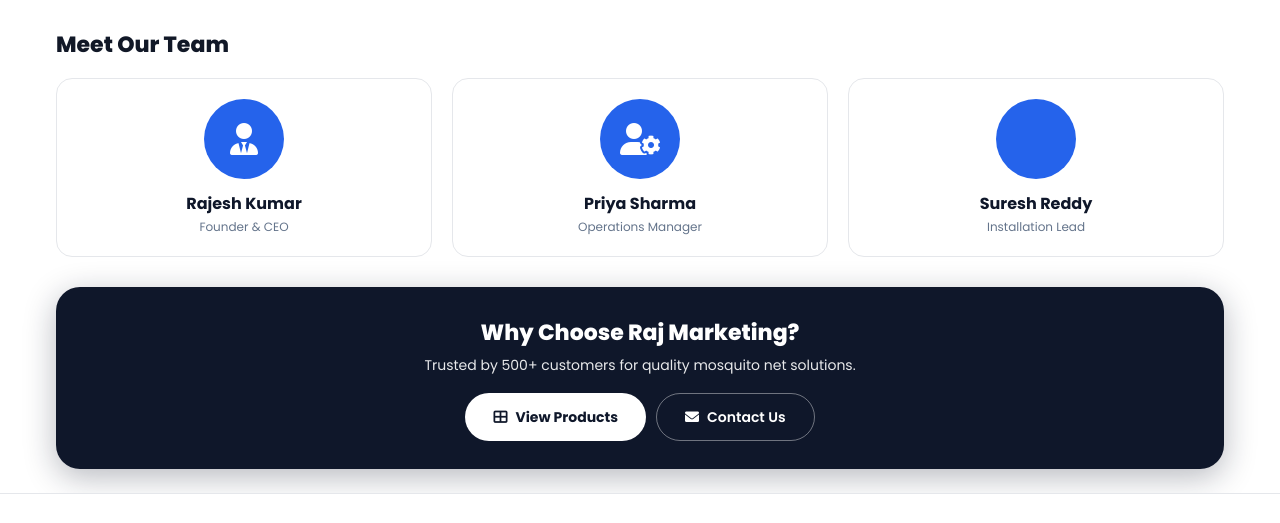
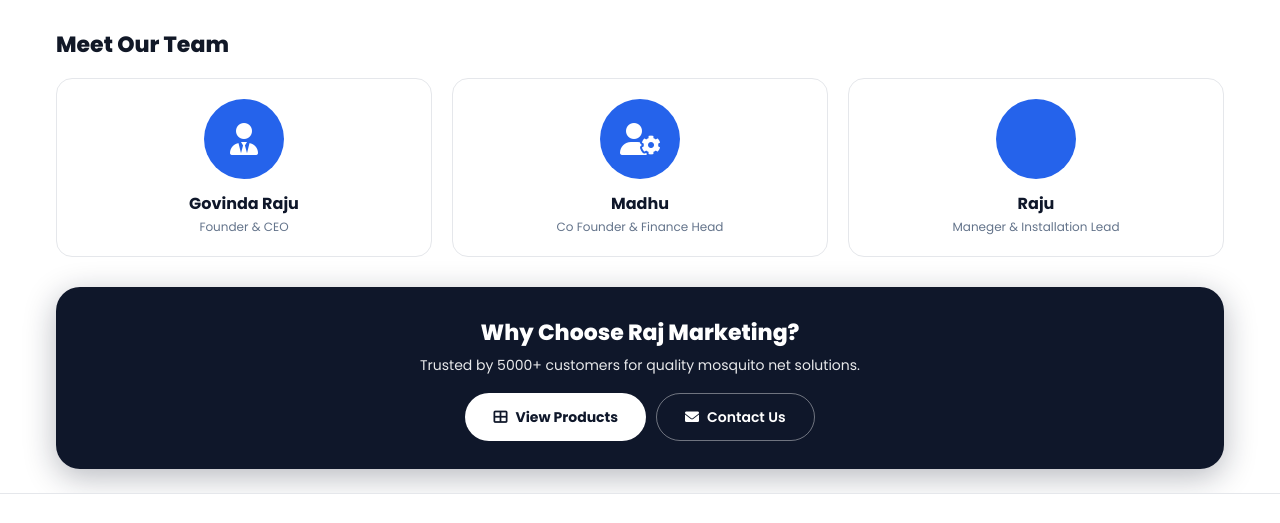
Before and after one commit to mosquitonets-mys/Raj-Marketing-Mysore, a plain HTML site: page about.html in a window 1280 px wide. Shown: the part 1066-1589 px from the top of the page. Drawn offline with Linux system fonts and the light colour scheme.

Commit message:
Update about.html

```diff
--- a/about.html
+++ b/about.html
@@ -268,18 +268,18 @@
                 <div class="team-grid">
                     <div class="team-card">
                         <div class="avatar"><i class="fas fa-user-tie"></i></div>
-                        <h4>Rajesh Kumar</h4>
+                        <h4>Govinda Raju</h4>
                         <div class="role">Founder & CEO</div>
                     </div>
                     <div class="team-card">
                         <div class="avatar"><i class="fas fa-user-cog"></i></div>
-                        <h4>Priya Sharma</h4>
-                        <div class="role">Operations Manager</div>
+                        <h4>Madhu</h4>
+                        <div class="role">Co Founder & Finance Head</div>
                     </div>
                     <div class="team-card">
                         <div class="avatar"><i class="fas fa-user-hard-hat"></i></div>
-                        <h4>Suresh Reddy</h4>
-                        <div class="role">Installation Lead</div>
+                        <h4>Raju</h4>
+                        <div class="role">Maneger & Installation Lead</div>
                     </div>
                 </div>
             </div>
@@ -287,7 +287,7 @@
             <!-- Why Choose -->
             <section class="estimate-cta">
                 <h2>Why Choose Raj Marketing?</h2>
-                <p>Trusted by 500+ customers for quality mosquito net solutions.</p>
+                <p>Trusted by 5000+ customers for quality mosquito net solutions.</p>
                 <div class="actions">
                     <a href="products.html" class="btn-white"><i class="fas fa-th-large"></i> View Products</a>
                     <a href="contact.html" class="btn-outline-white"><i class="fas fa-envelope"></i> Contact Us</a>
```
